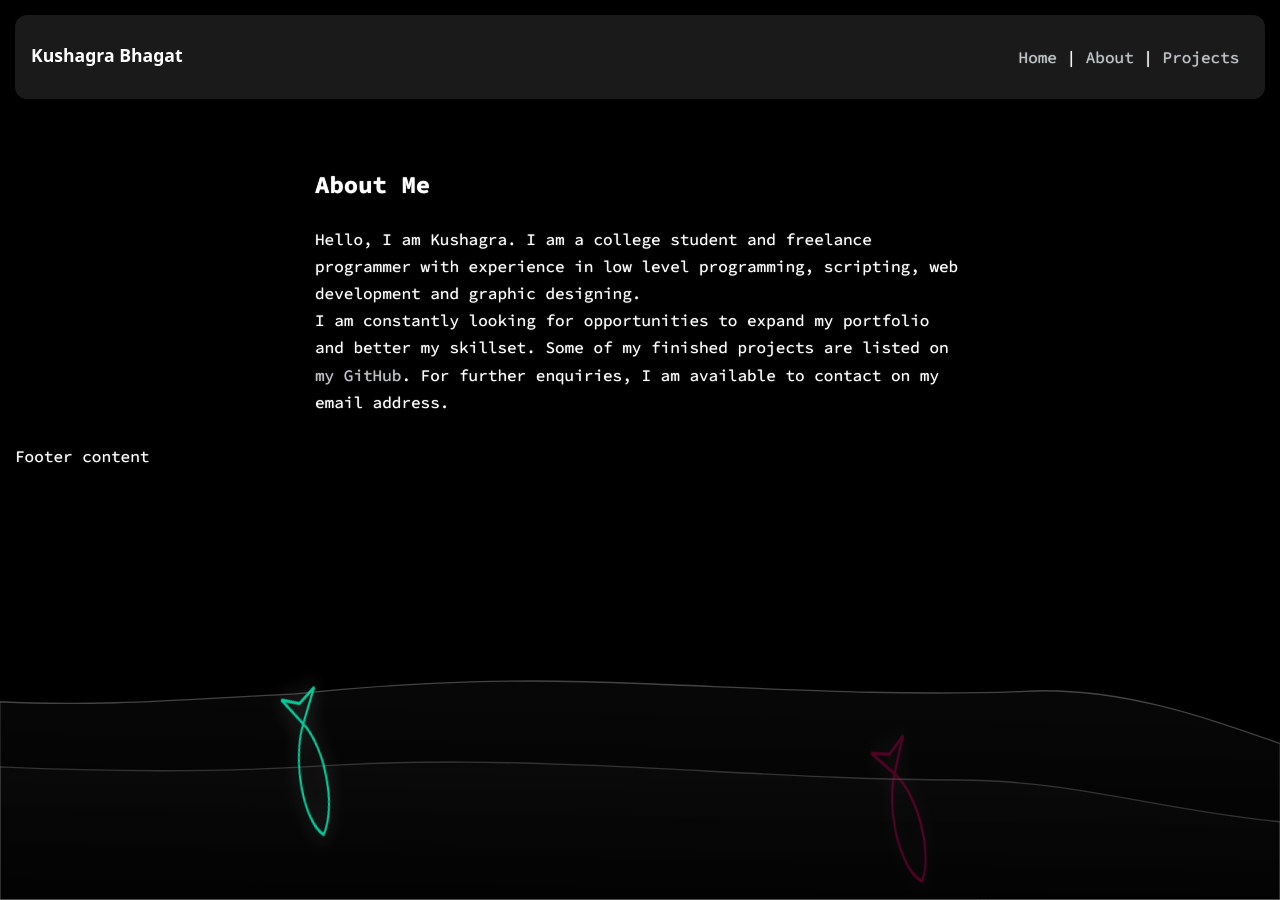
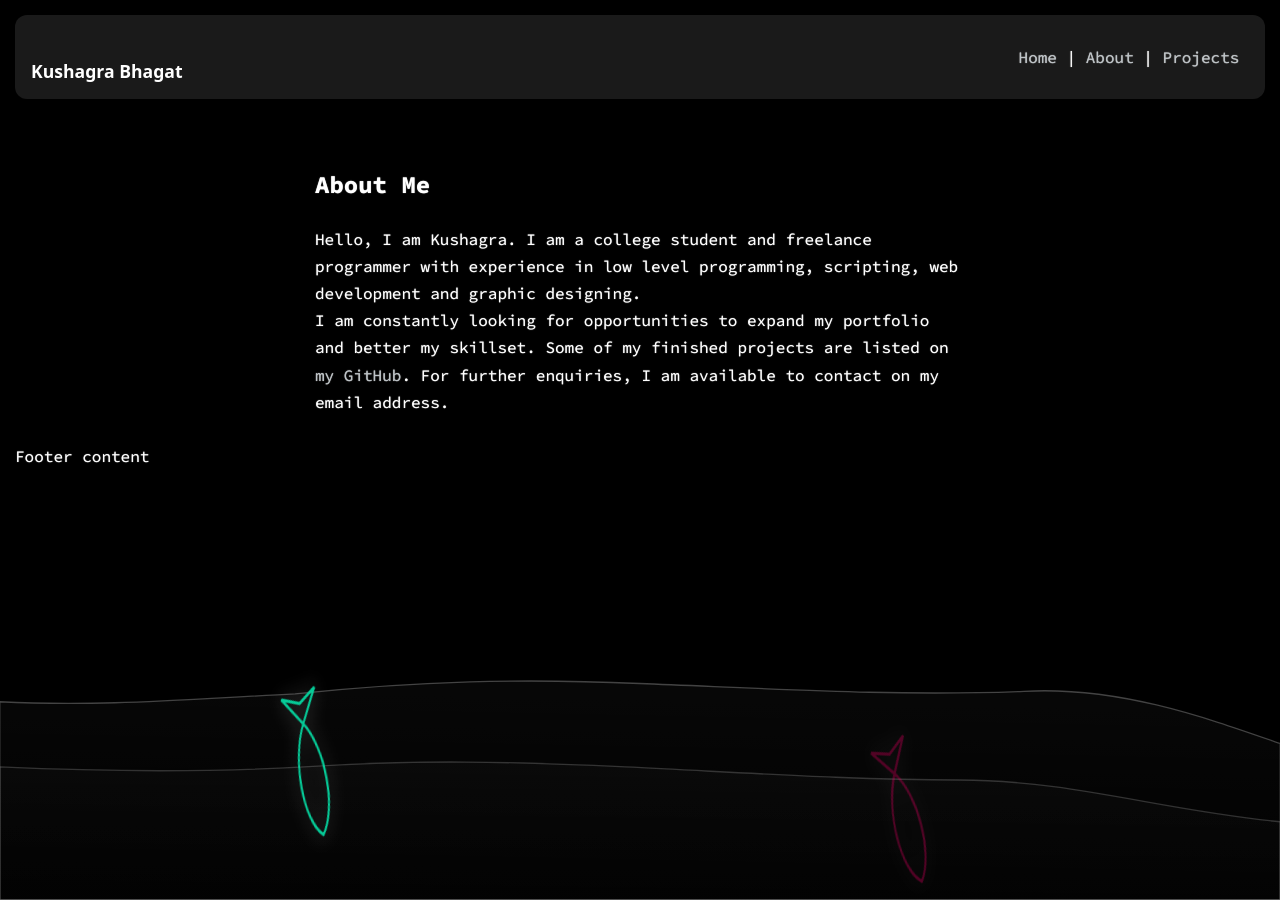
Before and after one commit to kuwushagra/kuwushagra.github.io, a Jekyll site: the page built from index.html, in a window 1280 px wide. Built offline with Jekyll 4.4.1, drawn with Linux system fonts in a browser that asks for light colours; some web fonts are replaced; a style sheet for code colours, icons or effects is not loaded.

Commit message:
Update default.html

```diff
--- a/_layouts/default.html
+++ b/_layouts/default.html
@@ -223,7 +223,7 @@ loop();
   <link rel="stylesheet" href="https://ka-f.webawesome.com/webawesome@3.8.0/styles/webawesome.css" />
   <script type="module" src="https://ka-f.webawesome.com/webawesome@3.8.0/webawesome.loader.js"></script>
   <div style="display: flex; background: rgba(128, 128, 128, 0.2); border-radius: 12px; padding: 16px;">
-    <div style="display: inline-block; margin-right: auto;"><h1 style="font-size: 1.1em" class="myname">Kushagra Bhagat</h1></div>
+    <div style="display: inline-block; margin-top: auto; margin-right: auto;"><h1 style="font-size: 1.1em" class="myname">Kushagra Bhagat</h1></div>
   <div><div style="display: inline-block; margin-top: auto;  margin-left: auto">
   <p> <a href="https://kuwushagra.github.io/">Home</a> | <a href="https://kuwushagra.github.io/about">About</a> | <a href="https://kuwushagra.github.io/projects">Projects  </a></div>
   <div style="display: inline-block; margin-top: auto; margin-left: auto" class="links">
```
